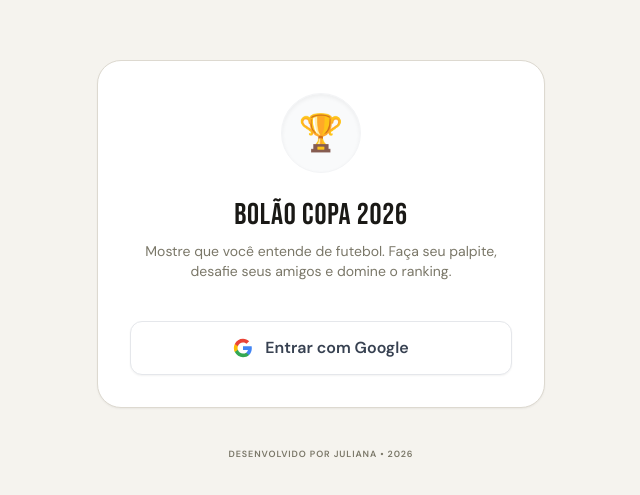
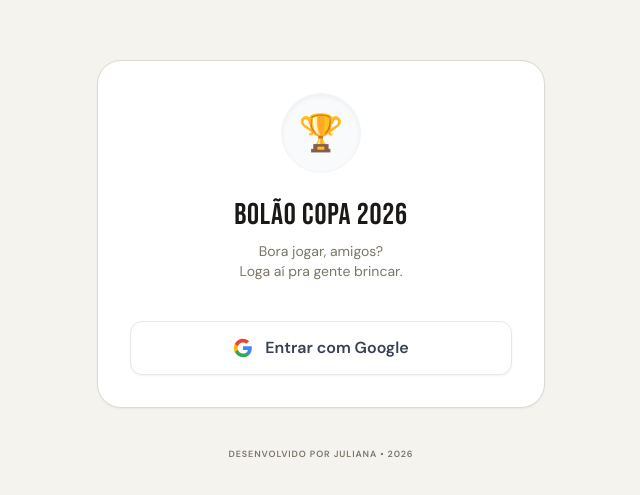
Before and after one commit to juhsuedde/bolao-copa-2026, a React (Vite) app: page / in a window 1280 px wide. Shown: the part 139-634 px from the top of the page, without its empty margins (319-959 px from the left). Built offline with nearby package versions, Linux system fonts and the light colour scheme; no server answers.

Commit message:
configurando mensagem da página de login

```diff
--- a/src/pages/Login.tsx
+++ b/src/pages/Login.tsx
@@ -29,7 +29,8 @@ export default function Login() {
           Bolão Copa 2026
         </h1>
         <p className="text-sm text-bolao-muted mb-10 px-2">
-          Mostre que você entende de futebol. Faça seu palpite, desafie seus amigos e domine o ranking.
+          Bora jogar, amigos?<br />
+          Loga aí pra gente brincar.
         </p>
 
         {/* Botão do Google Estilizado */}
```
